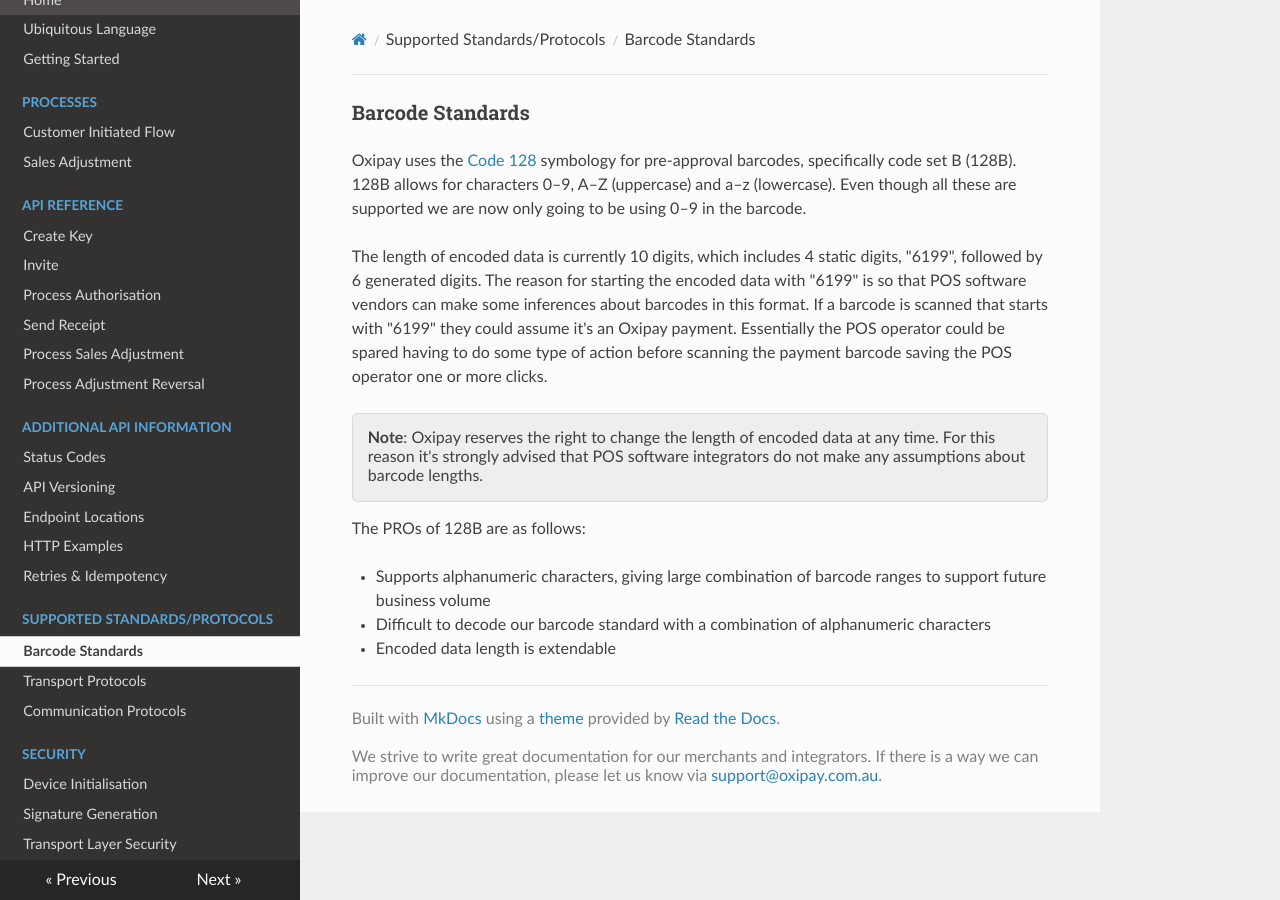
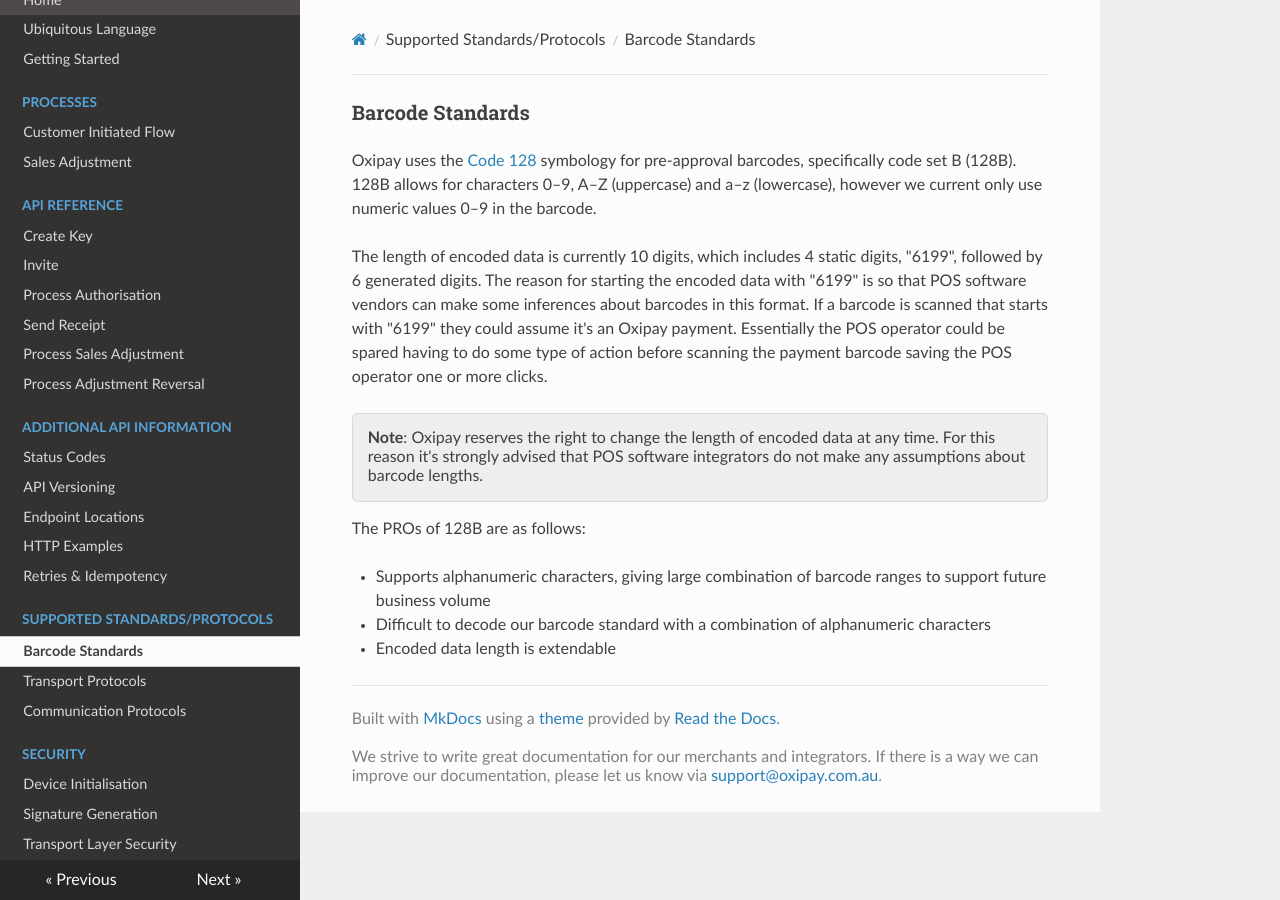
Before and after one commit to oxipay/posdocs, an MkDocs documentation site: the page built from docs/protocols/barcode_standards.md, in a window 1280 px wide. Built offline with MkDocs 1.6.1, drawn with Linux system fonts in a browser that asks for light colours; nearby versions of some CDN libraries; old or Windows-style settings are respelled for this version of MkDocs.

Commit message:
Slight wording change

```diff
--- a/docs/protocols/barcode_standards.md
+++ b/docs/protocols/barcode_standards.md
@@ -1,6 +1,6 @@
 <h3>Barcode Standards</h3>
 
-Oxipay uses the <a href="https://en.wikipedia.org/wiki/Code_128">Code 128</a> symbology for pre-approval barcodes, specifically code set B (128B). 128B allows for characters 0–9, A–Z (uppercase) and a–z (lowercase). Even though all these are supported we are now only going to be using 0–9 in the barcode.
+Oxipay uses the <a href="https://en.wikipedia.org/wiki/Code_128">Code 128</a> symbology for pre-approval barcodes, specifically code set B (128B). 128B allows for characters 0–9, A–Z (uppercase) and a–z (lowercase), however we current only use numeric values 0–9 in the barcode.
 
 The length of encoded data is currently 10 digits, which includes 4 static digits, "6199", followed by 6 generated digits. The reason for starting the encoded data with "6199" is so that POS software vendors can make some inferences about barcodes in this format. If a barcode is scanned that starts with "6199" they could assume it's an Oxipay payment. Essentially the POS operator could be spared having to do some type of action before scanning the payment barcode saving the POS operator one or more clicks.
 
```
